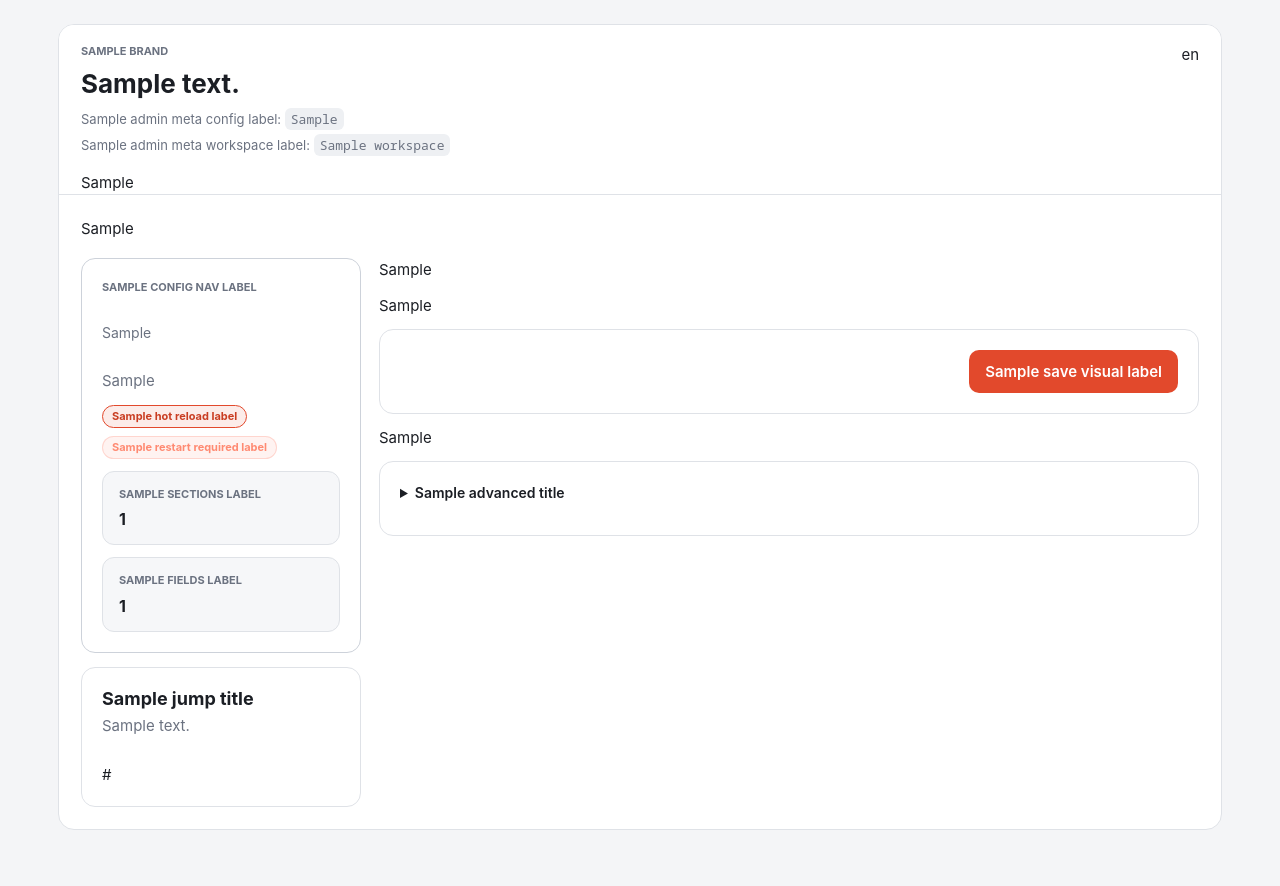
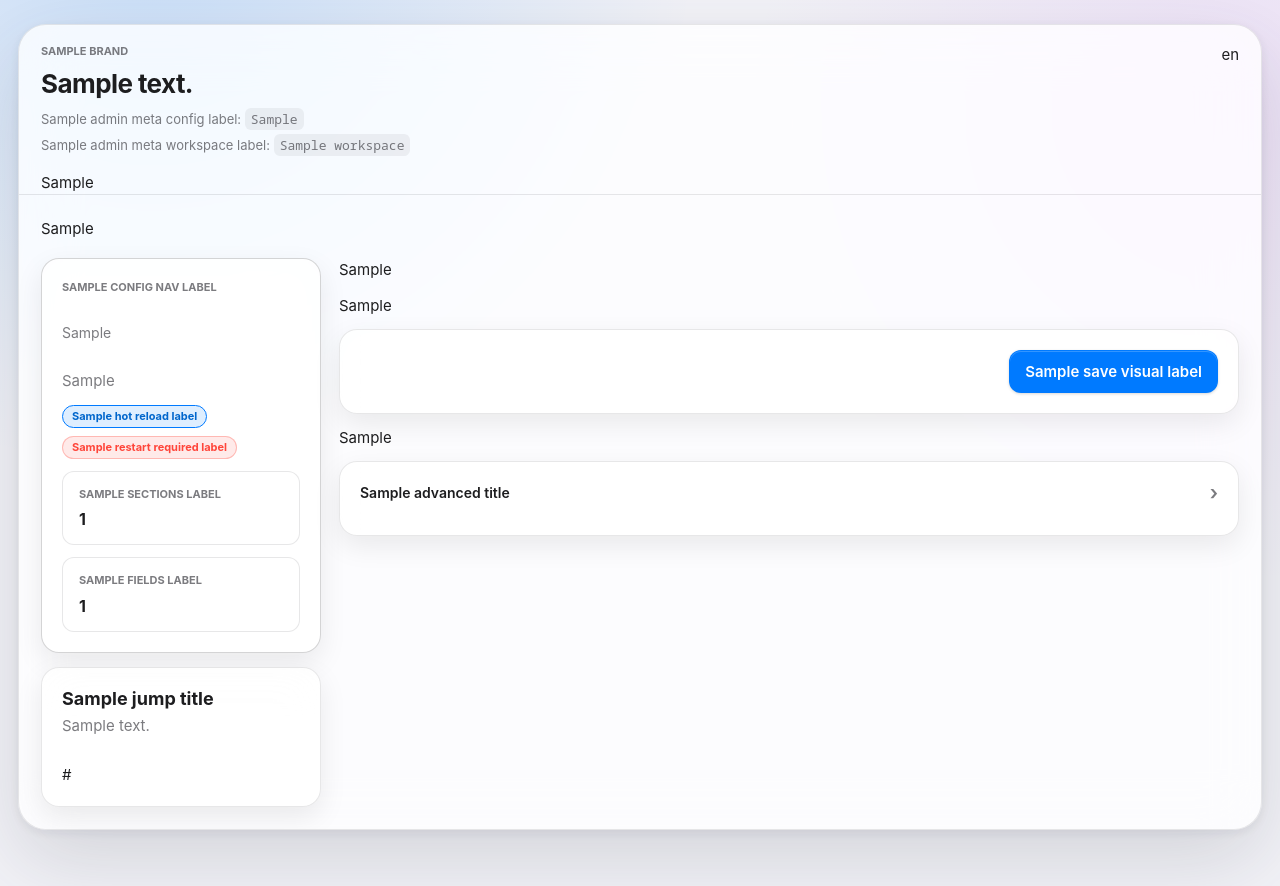
Before and after one commit to HuaGCS/Hahobot, a Python web app: template hahobot/templates/gateway/admin/config.html in a window 1280 px wide. Run offline with Jinja, Linux system fonts and the light colour scheme; the template is opened without the code that fills it: most values are stand-ins (such as "Sample title", 1, 10 or a date in 2020).

Commit message:
feat(web): adopt Apple-inspired gateway layout

```diff
--- a/hahobot/gateway/http.py
+++ b/hahobot/gateway/http.py
@@ -117,6 +117,8 @@ def _render_status_page(
     workspace: Path | None,
     runtime_snapshot,
     heartbeat_snapshot: HeartbeatStatusSnapshot,
+    admin_enabled: bool = False,
+    webui_enabled: bool = False,
 ) -> str:
     task = runtime_snapshot.recent_task
     task_html = (
@@ -193,6 +195,8 @@ def _render_status_page(
         heartbeat_checked_at=heartbeat_snapshot.last_checked_at or "-",
         heartbeat_detail=heartbeat_snapshot.last_detail or "暂无 heartbeat 检测记录",
         memory_layers_html=memory_layers_html,
+        admin_enabled=admin_enabled,
+        webui_enabled=webui_enabled,
     )
 
 
@@ -257,6 +261,8 @@ def create_http_app(
                 workspace=workspace,
                 runtime_snapshot=runtime_tracker.snapshot(star_snapshot),
                 heartbeat_snapshot=heartbeat_snapshot,
+                admin_enabled=config.gateway.admin.enabled,
+                webui_enabled=config.gateway.webui.enabled,
             )
             return web.Response(text=html, content_type="text/html")
         payload = star_snapshot.to_payload()
--- a/hahobot/gateway/webui/app.py
+++ b/hahobot/gateway/webui/app.py
@@ -295,6 +295,8 @@ async def webui_index(request: web.Request) -> web.Response:
         brand=_t(request, "webui_brand"),
         nav_chat_label=_t(request, "webui_nav_chat"),
         nav_settings_label=_t(request, "webui_nav_settings"),
+        nav_status_label=_t(request, "webui_nav_status"),
+        status_enabled=cfg.gateway.status.enabled,
         logout_label=_t(request, "admin_nav_logout"),
         language_switch_html=_markup(_language_switch(request)),
         active_session=session_key,
@@ -382,6 +384,8 @@ async def webui_settings(request: web.Request) -> web.Response:
         title=cfg.gateway.webui.title or "Hahobot",
         nav_chat_label=_t(request, "webui_nav_chat"),
         nav_settings_label=_t(request, "webui_nav_settings"),
+        nav_status_label=_t(request, "webui_nav_status"),
+        status_enabled=cfg.gateway.status.enabled,
         logout_label=_t(request, "admin_nav_logout"),
         language_switch_html=_markup(_language_switch(request)),
         settings_heading=_t(request, "webui_settings_heading"),
--- a/hahobot/templates/gateway/admin/_styles.css
+++ b/hahobot/templates/gateway/admin/_styles.css
@@ -3,77 +3,88 @@
        corners and orange accent, so /admin and /app read as one application. */
     :root {
       color-scheme: light dark;
-      --bg: #0f1115;
-      --bg-elev: #171a21;
-      --bg-soft: #1e2229;
-      --line: #262b34;
-      --line-strong: #333a45;
-      --panel: #171a21;
-      --panel-strong: #1b1f27;
-      --panel-soft: #14171d;
-      --ink: #e6e8ec;
-      --muted: #8b93a1;
-      --accent: #f05a3c;
-      --accent-strong: #ff7a5f;
-      --accent-soft: #f05a3c22;
-      --success: #4ade80;
-      --error: #ff8a72;
-      --warning: #ffbd38;
-      --shadow: 0 24px 70px rgba(0, 0, 0, 0.45);
-      --code-bg: #1e2229;
-      --radius: 14px;
-      --radius-sm: 10px;
-      --chrome: rgba(23, 26, 33, 0.88);
-      --focus-ring: rgba(240, 90, 60, 0.34);
+      --bg: #0b0b0f;
+      --bg-elev: rgba(30, 30, 32, 0.82);
+      --bg-soft: rgba(118, 118, 128, 0.16);
+      --line: rgba(255, 255, 255, 0.10);
+      --line-strong: rgba(255, 255, 255, 0.18);
+      --panel: rgba(28, 28, 30, 0.76);
+      --panel-strong: rgba(36, 36, 38, 0.72);
+      --panel-soft: rgba(44, 44, 46, 0.48);
+      --ink: #f5f5f7;
+      --muted: rgba(235, 235, 245, 0.62);
+      --accent: #0a84ff;
+      --accent-strong: #64d2ff;
+      --accent-soft: rgba(10, 132, 255, 0.18);
+      --success: #30d158;
+      --error: #ff453a;
+      --warning: #ffd60a;
+      --shadow: 0 32px 90px rgba(0, 0, 0, 0.48), 0 4px 18px rgba(0, 0, 0, 0.28);
+      --code-bg: rgba(0, 0, 0, 0.20);
+      --radius: 18px;
+      --radius-sm: 12px;
+      --chrome: rgba(28, 28, 30, 0.72);
+      --menu-bg: #2c2c2e;
+      --focus-ring: rgba(10, 132, 255, 0.32);
       --ease-out: cubic-bezier(0.23, 1, 0.32, 1);
+      --ease-in-out: cubic-bezier(0.77, 0, 0.175, 1);
       --motion-press: 120ms;
       --motion-ui: 160ms;
     }
     @media (prefers-color-scheme: light) {
       :root {
-        --bg: #f4f5f7;
-        --bg-elev: #ffffff;
-        --bg-soft: #eef0f3;
-        --line: #dfe2e7;
-        --line-strong: #cdd2da;
-        --panel: #ffffff;
-        --panel-strong: #ffffff;
-        --panel-soft: #f6f7f9;
-        --ink: #1b1e24;
-        --muted: #6b7280;
-        --accent: #e2492c;
-        --accent-strong: #c93d22;
-        --accent-soft: #e2492c1a;
-        --shadow: 0 20px 50px rgba(15, 20, 30, 0.12);
-        --code-bg: #eef0f3;
-        --chrome: rgba(255, 255, 255, 0.90);
-        --focus-ring: rgba(226, 73, 44, 0.24);
+        --bg: #f2f2f7;
+        --bg-elev: rgba(255, 255, 255, 0.78);
+        --bg-soft: rgba(118, 118, 128, 0.10);
+        --line: rgba(60, 60, 67, 0.12);
+        --line-strong: rgba(60, 60, 67, 0.22);
+        --panel: rgba(255, 255, 255, 0.72);
+        --panel-strong: rgba(255, 255, 255, 0.68);
+        --panel-soft: rgba(255, 255, 255, 0.56);
+        --ink: #1d1d1f;
+        --muted: rgba(60, 60, 67, 0.68);
+        --accent: #007aff;
+        --accent-strong: #0066cc;
+        --accent-soft: rgba(0, 122, 255, 0.13);
+        --shadow: 0 30px 80px rgba(48, 55, 66, 0.16), 0 3px 12px rgba(48, 55, 66, 0.08);
+        --code-bg: rgba(118, 118, 128, 0.10);
+        --chrome: rgba(255, 255, 255, 0.68);
+        --menu-bg: #ffffff;
+        --focus-ring: rgba(0, 122, 255, 0.24);
       }
     }
     * { box-sizing: border-box; }
     html, body { margin: 0; min-height: 100vh; }
     body {
       color: var(--ink);
-      background: var(--bg);
+      background:
+        radial-gradient(circle at 12% -8%, rgba(10, 132, 255, 0.18), transparent 34rem),
+        radial-gradient(circle at 96% 12%, rgba(191, 90, 242, 0.11), transparent 30rem),
+        var(--bg);
       font: 15px/1.55 -apple-system, BlinkMacSystemFont, "Segoe UI", "PingFang SC", "Microsoft YaHei", sans-serif;
+      font-optical-sizing: auto;
       -webkit-font-smoothing: antialiased;
       text-rendering: optimizeLegibility;
     }
     main {
-      max-width: 1200px;
+      max-width: 1280px;
       margin: 0 auto;
       padding: 24px 18px 56px;
     }
     .shell {
       background: var(--bg-elev);
       border: 1px solid var(--line);
-      border-radius: 16px;
+      border-radius: 28px;
       overflow: hidden;
+      box-shadow: var(--shadow), inset 0 1px 0 rgba(255, 255, 255, 0.08);
+      backdrop-filter: blur(28px) saturate(165%);
+      -webkit-backdrop-filter: blur(28px) saturate(165%);
     }
 
     /* --- shared topbar (mirrors gateway/webui/_topbar.html) --------------- */
     .topbar, .webui-topbar {
       display: flex;
+      position: relative;
       align-items: center;
       justify-content: space-between;
       gap: 12px;
@@ -81,21 +92,27 @@
       background: var(--chrome);
       border-bottom: 1px solid var(--line);
       flex-wrap: wrap;
-      backdrop-filter: blur(18px) saturate(150%);
-      -webkit-backdrop-filter: blur(18px) saturate(150%);
+      backdrop-filter: blur(28px) saturate(170%);
+      -webkit-backdrop-filter: blur(28px) saturate(170%);
+      z-index: 200;
     }
     .brand, .webui-brand { display: flex; align-items: center; gap: 9px; font-weight: 650; }
     .brand-dot, .webui-brand-dot {
       width: 12px; height: 12px; border-radius: 50%;
-      background: var(--accent); box-shadow: 0 0 12px var(--accent);
+      background: linear-gradient(145deg, #64d2ff, var(--accent) 58%, #5e5ce6);
+      box-shadow: inset 0 1px 1px rgba(255, 255, 255, 0.55), 0 2px 8px rgba(10, 132, 255, 0.34);
     }
-    .topnav, .webui-topnav { display: flex; align-items: center; gap: 6px; flex-wrap: wrap; }
+    .topnav, .webui-topnav {
+      display: flex; align-items: center; gap: 4px; flex-wrap: wrap; padding: 3px;
+      border: 1px solid var(--line); border-radius: 13px; background: var(--bg-soft);
+      box-shadow: inset 0 1px 0 rgba(255, 255, 255, 0.05);
+    }
 
     /* --- header ---------------------------------------------------------- */
     header {
       padding: 18px 22px 0;
       border-bottom: 1px solid var(--line);
-      background: var(--bg-elev);
+      background: transparent;
     }
     .header-top {
       display: flex;
@@ -117,7 +134,7 @@
       letter-spacing: 0;
       text-transform: uppercase;
     }
-    h1 { margin: 0; font-size: 26px; line-height: 1.1; letter-spacing: 0; }
+    h1 { margin: 0; font-size: 26px; line-height: 1.1; letter-spacing: -0.022em; }
     h2 { line-height: 1.2; }
     p, li, label, input, textarea, button, select, summary { font-size: 14px; line-height: 1.5; }
     a { color: var(--accent-strong); text-decoration: none; }
@@ -125,7 +142,7 @@
     .muted { color: var(--muted); }
     .muted, .notice, .section-head, .section-topline, .field, .jump-link,
     .jump-link-meta, .stat-card, .list a, .detail-list li, .panel-title,
-    .nav-link, .lang-link, strong, h1, h2 {
+    .nav-link, .lang-trigger, .lang-option, strong, h1, h2 {
       overflow-wrap: anywhere;
       word-break: break-word;
     }
@@ -178,6 +220,9 @@
       border: 1px solid var(--line);
       border-radius: var(--radius);
       padding: 20px;
+      box-shadow: inset 0 1px 0 rgba(255, 255, 255, 0.055), 0 10px 28px rgba(0, 0, 0, 0.08);
+      backdrop-filter: blur(20px) saturate(145%);
+      -webkit-backdrop-filter: blur(20px) saturate(145%);
     }
     .spotlight { background: var(--panel-strong); border-color: var(--line-strong); }
     .hero-grid {
@@ -192,6 +237,7 @@
     .stat-card {
       display: grid; gap: 6px; padding: 14px 16px;
       border-radius: 12px; border: 1px solid var(--line); background: var(--panel-soft);
+      box-shadow: inset 0 1px 0 rgba(255, 255, 255, 0.05);
     }
     .stat-card span {
       font-size: 11px; font-weight: 700; letter-spacing: 0;
@@ -269,7 +317,7 @@
       font-size: 11px; font-weight: 700; border: 1px solid var(--line-strong);
       color: var(--muted); background: var(--panel-soft); flex: 0 0 auto;
     }
-    .pill.restart { color: var(--error); border-color: rgba(255, 138, 114, 0.28); background: rgba(255, 138, 114, 0.10); }
+    .pill.restart { color: var(--error); border-color: rgba(255, 69, 58, 0.30); background: rgba(255, 69, 58, 0.11); }
     .pill.hot { color: var(--accent-strong); border-color: var(--accent); background: var(--accent-soft); }
     .badge-row { display: inline-flex; flex-wrap: wrap; gap: 8px; align-items: center; }
 
@@ -293,20 +342,22 @@
       padding: 9px 15px; background: var(--accent); color: #fff; cursor: pointer;
       font: inherit; font-weight: 600;
       transition: opacity var(--motion-ui) var(--ease-out), transform var(--motion-press) var(--ease-out);
+      box-shadow: inset 0 1px 0 rgba(255, 255, 255, 0.20), 0 1px 3px rgba(0, 0, 0, 0.16);
     }
-    button.ghost { background: var(--bg-soft); color: var(--muted); border-color: var(--line); }
+    button.ghost { background: var(--bg-soft); color: var(--ink); border-color: var(--line); box-shadow: inset 0 1px 0 rgba(255, 255, 255, 0.06); }
     .button-link {
       display: inline-flex; align-items: center; justify-content: center;
       border: 1px solid transparent; border-radius: var(--radius-sm); padding: 9px 15px;
       background: var(--accent); color: #fff; text-decoration: none; font-weight: 600;
       transition: opacity var(--motion-ui) var(--ease-out), transform var(--motion-press) var(--ease-out);
+      box-shadow: inset 0 1px 0 rgba(255, 255, 255, 0.20), 0 1px 3px rgba(0, 0, 0, 0.16);
     }
     .button-link.ghost { background: var(--bg-soft); color: var(--muted); border-color: var(--line); }
 
     .notice { border-radius: var(--radius-sm); padding: 12px 14px; border: 1px solid var(--line); }
-    .notice.success { color: var(--success); border-color: rgba(74, 222, 128, 0.28); background: rgba(74, 222, 128, 0.10); }
-    .notice.error { color: var(--error); border-color: rgba(255, 138, 114, 0.28); background: rgba(255, 138, 114, 0.10); }
-    .restart-card { border-color: rgba(255, 189, 56, 0.36); }
+    .notice.success { color: var(--success); border-color: rgba(48, 209, 88, 0.28); background: rgba(48, 209, 88, 0.10); }
+    .notice.error { color: var(--error); border-color: rgba(255, 69, 58, 0.30); background: rgba(255, 69, 58, 0.11); }
+    .restart-card { border-color: rgba(255, 214, 10, 0.34); }
     .restart-card h3 { margin: 4px 0 0; font-size: 15px; }
     .restart-change-list { padding-left: 20px; }
     .restart-change-list li { overflow-wrap: anywhere; }
@@ -350,6 +401,17 @@
     }
     .code-block code { padding: 0; background: transparent; border-radius: 0; }
     summary { cursor: pointer; font-weight: 600; }
+    details.card > summary:not(.list-card-summary) {
+      display: flex; align-items: center; justify-content: space-between; gap: 12px; list-style: none;
+    }
+    details.card > summary:not(.list-card-summary)::-webkit-details-marker { display: none; }
+    details.card > summary:not(.list-card-summary)::after, .list-card-summary::after {
+      content: "›"; display: inline-flex; flex: 0 0 auto; color: var(--muted);
+      font-size: 20px; line-height: 1; transform: rotate(0deg);
+      transition: transform var(--motion-ui) var(--ease-in-out);
+    }
+    details.card[open] > summary:not(.list-card-summary)::after,
+    details.list-card[open] > .list-card-summary::after { transform: rotate(90deg); }
 
     .section-head { display: grid; gap: 4px; margin-bottom: 14px; }
     .section-head h2 { margin: 0; font-size: 18px; }
--- a/hahobot/templates/gateway/admin/base.html
+++ b/hahobot/templates/gateway/admin/base.html
@@ -18,6 +18,7 @@
     <nav class="webui-topnav">
       <a class="nav-link" href="/app">{{ webui_chat_label }}</a>
       <a class="nav-link active" href="/app/settings">{{ webui_settings_label }}</a>
+      {% if status_enabled %}<a class="nav-link" href="/status">{{ webui_status_label }}</a>{% endif %}
       {{ language_switch_html }}
       <form method="post" action="/admin/logout" class="inline-form">
         <button type="submit" class="ghost nav-link nav-link-button">{{ webui_logout_label }}</button>
--- a/hahobot/templates/gateway/webui/_topbar.html
+++ b/hahobot/templates/gateway/webui/_topbar.html
@@ -6,6 +6,7 @@
   <nav class="topnav">
     <a class="nav-link{% if active == 'chat' %} active{% endif %}" href="/app">{{ nav_chat_label }}</a>
     <a class="nav-link{% if active == 'settings' %} active{% endif %}" href="/app/settings">{{ nav_settings_label }}</a>
+    {% if status_enabled %}<a class="nav-link" href="/status">{{ nav_status_label }}</a>{% endif %}
     {{ language_switch_html }}
     <form method="post" action="/admin/logout" class="inline-form">
       <button type="submit" class="nav-link nav-link-button">{{ logout_label }}</button>
--- a/hahobot/templates/gateway/webui/shell.html
+++ b/hahobot/templates/gateway/webui/shell.html
@@ -175,7 +175,7 @@
       function addMessage(role, text) {
         clearEmpty();
         const wrap = document.createElement("div");
-        wrap.className = "msg " + role;
+        wrap.className = "msg " + role + " live";
         const bubble = document.createElement("div");
         bubble.className = "bubble";
         bubble.textContent = text;
@@ -192,7 +192,7 @@
         clearThinking();
         clearEmpty();
         const wrap = document.createElement("div");
-        wrap.className = "msg assistant thinking-msg";
+        wrap.className = "msg assistant thinking-msg live";
         const bubble = document.createElement("div");
         bubble.className = "bubble thinking";
         bubble.innerHTML = '<span class="typing"><i></i><i></i><i></i></span>';
```
Also changed, not shown: other parts of hahobot/templates/gateway/admin/_styles.css (+57 -15 lines), hahobot/gateway/admin/base.py (+22 -6 lines), hahobot/templates/gateway/status.html (+86 -24 lines), hahobot/templates/gateway/webui/_styles.css (+174 -60 lines), tests/test_gateway_http.py (+11 -0 lines), tests/test_html_templates.py (+8 -1 lines), tests/test_webui.py (+16 -2 lines), README.md, README_ZH.md, hahobot/locales/en.json, hahobot/locales/zh.json.
